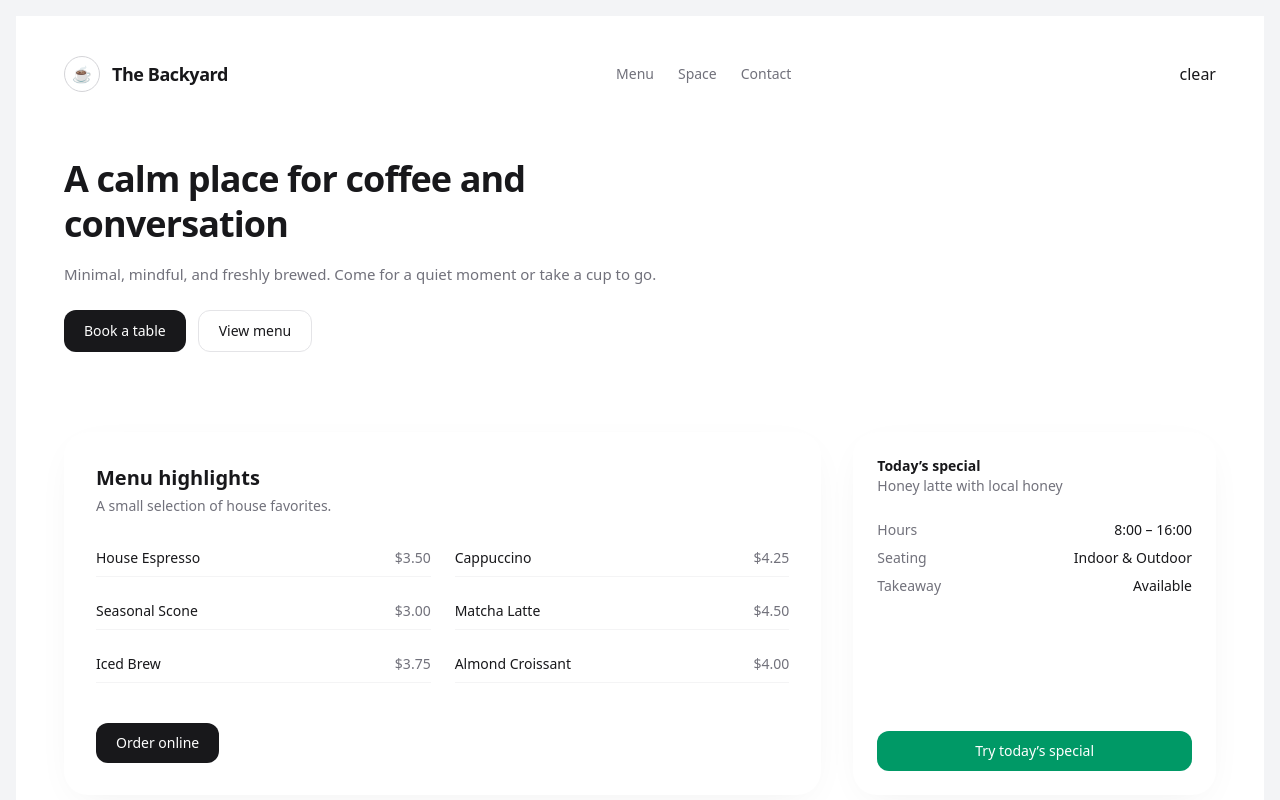
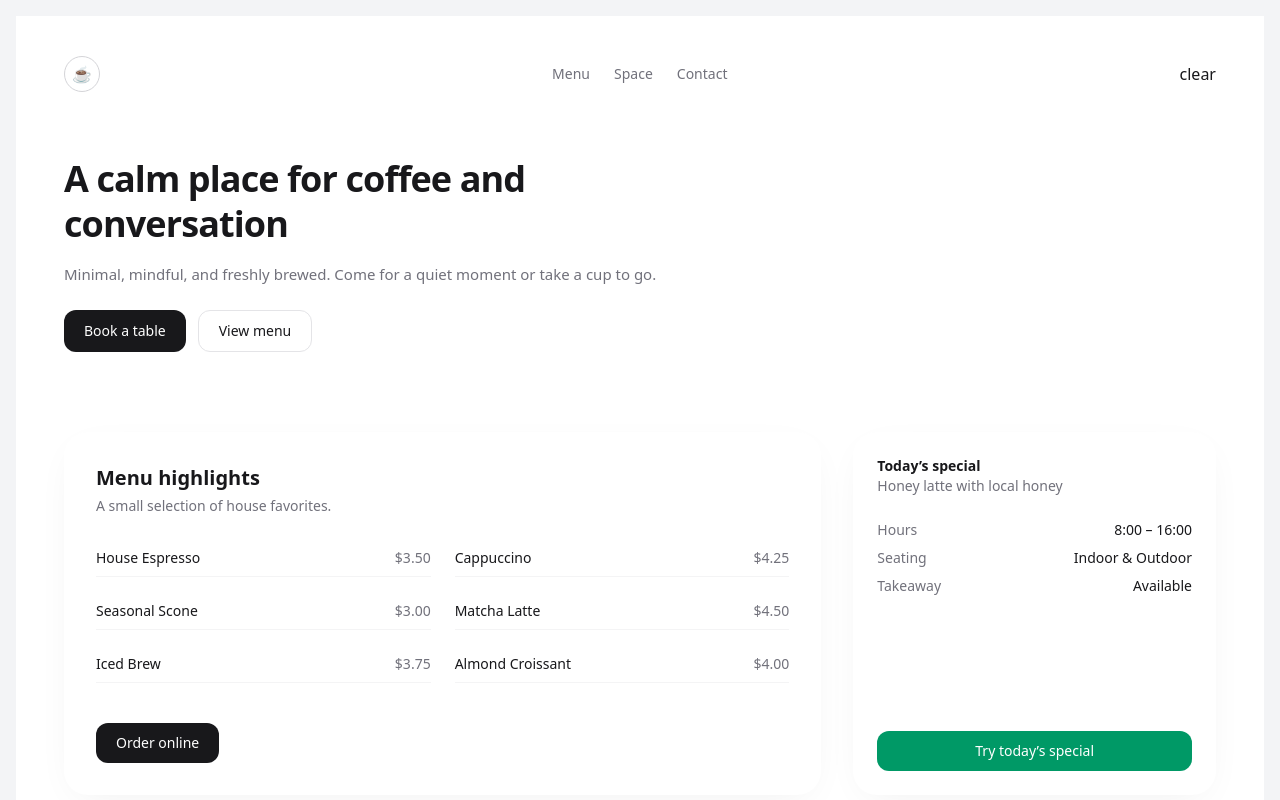
Before and after one commit to Sujit-Thapa/thebackyard, a Next.js app: page / in a window 1280 px wide. Shown: the top 800 px of the page. Built offline with nearby package versions, Linux system fonts and the light colour scheme.

Commit message:
remove title "The Backyard" from header section

```diff
--- a/app/page.tsx
+++ b/app/page.tsx
@@ -39,9 +39,6 @@ export default function Page() {
             <div className="w-9 h-9 rounded-full border border-zinc-300 grid place-items-center">
               ☕
             </div>
-            <span className="text-lg font-semibold tracking-tight">
-              The Backyard
-            </span>
           </div>
           <nav className="hidden sm:flex gap-6 text-sm text-zinc-500">
             {["menu", "space", "contact"].map((item) => (
```
